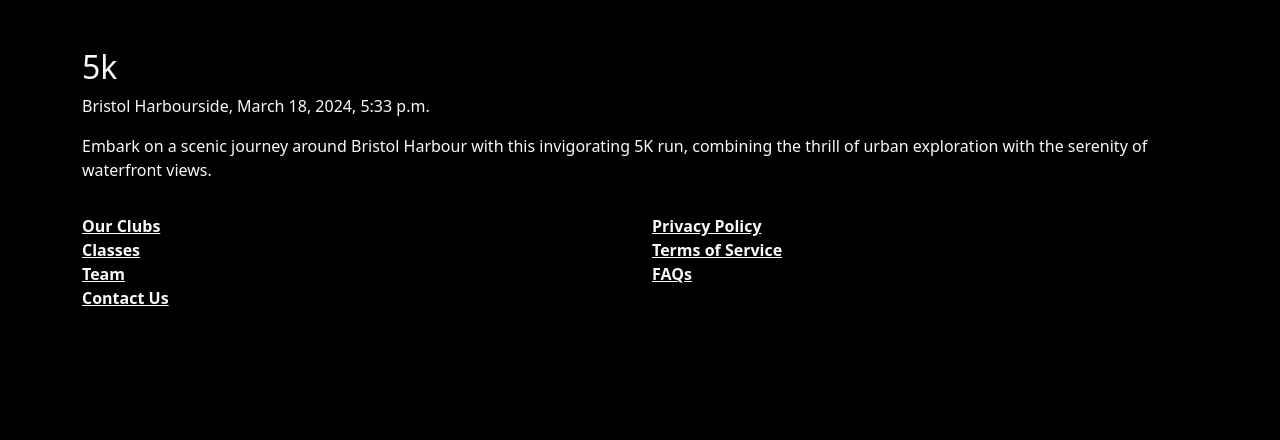
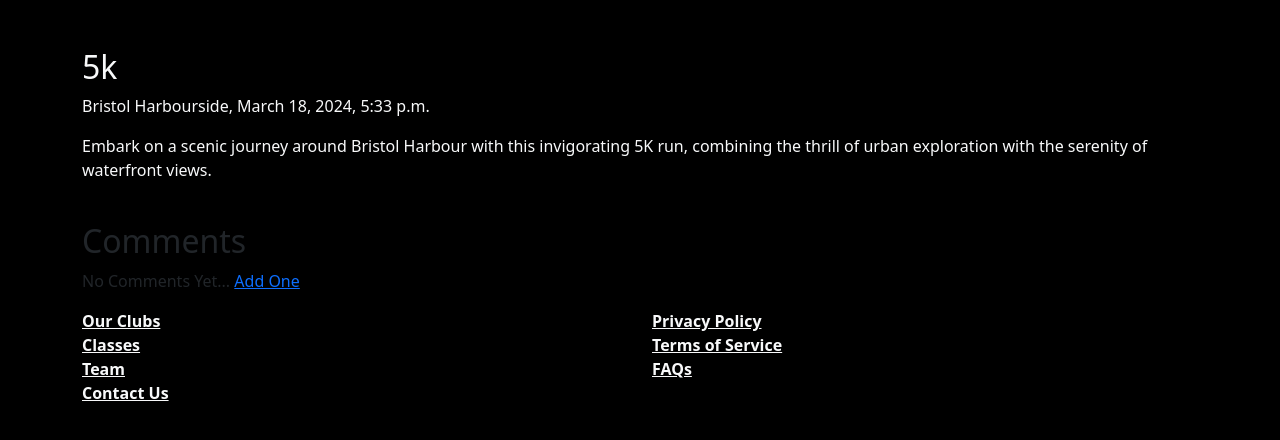
Before and after one commit to Karlsberg62/Forge-Fitness, a Django app: a page that uses forgefitnessweb/templates/classes_details.html in a window 1280 px wide. Shown: the part 101-541 px from the top of the page. Run offline with Django 4.2, Linux system fonts and the light colour scheme; data comes from the database, SQL or seed files in the repository; some libraries are stand-ins or nearby versions.

Commit message:
Attempted Comments Model

```diff
--- a/forgefitnessweb/models.py
+++ b/forgefitnessweb/models.py
@@ -20,20 +20,6 @@ class Profile(models.Model):
     def __str__(self):
         return f'{self.user.username}'
 
-class CommentReview(models.Model):
-    username = models.ForeignKey(User, blank=True, null=True, on_delete=models.CASCADE, related_name="commenter")
-    image = models.ForeignKey(Profile, blank=True, null=True, on_delete=models.CASCADE, related_name="profile_picture")
-    content = models.TextField()
-    rating = models.IntegerField(choices=[(i, i) for i in range(1, 6)])
-    created_on = models.DateTimeField(auto_now_add=True)
-
-    class Meta:
-        verbose_name = 'Review'
-        verbose_name_plural = 'Reviews'
-
-    def __str__(self):
-        return f"{self.user.username} - {self.created_on}"
-
 class Sessions(models.Model):
     title = models.CharField(max_length=200, unique=True)
     location = models.CharField(max_length=200)
@@ -49,3 +35,13 @@ class Sessions(models.Model):
 
     def __str__(self):
         return f"{self.title} class at {self.location}, {self.time}"
+
+class CommentReview(models.Model):
+    post = models.ForeignKey(Sessions, on_delete=models.CASCADE, related_name="comments")
+    username = models.ForeignKey(User, blank=True, null=True, on_delete=models.CASCADE)
+    content = models.TextField()
+    rating = models.IntegerField(choices=[(i, i) for i in range(1, 6)])
+    created_on = models.DateTimeField(auto_now_add=True)
+
+    def __str__(self):
+        return f"{self.username} - {self.created_on}"
--- a/forgefitnessweb/templates/classes_details.html
+++ b/forgefitnessweb/templates/classes_details.html
@@ -6,4 +6,18 @@
     <p>{{sessions.location}}, {{sessions.date}}, {{sessions.time}} </p>
     <p>{{sessions.description}}</p>
 </div>
+
+<br>
+<h2>Comments</h2>
+{% if not sesssions.comments.all %}
+    No Comments Yet...
+    <a href="#">Add One</a>
+{% else %}
+    {% for comment in sessions.comments.all %}
+    {{comment.username}} - {{comment.created_on}}
+    <br>
+    {{comment.content}}
+    {% endfor %}
+{% endif %}
+
 {% endblock %}
```
Also changed, not shown: db.sqlite3, forgefitnessweb/migrations/0003_alter_commentreview_options_and_more.py (added).
